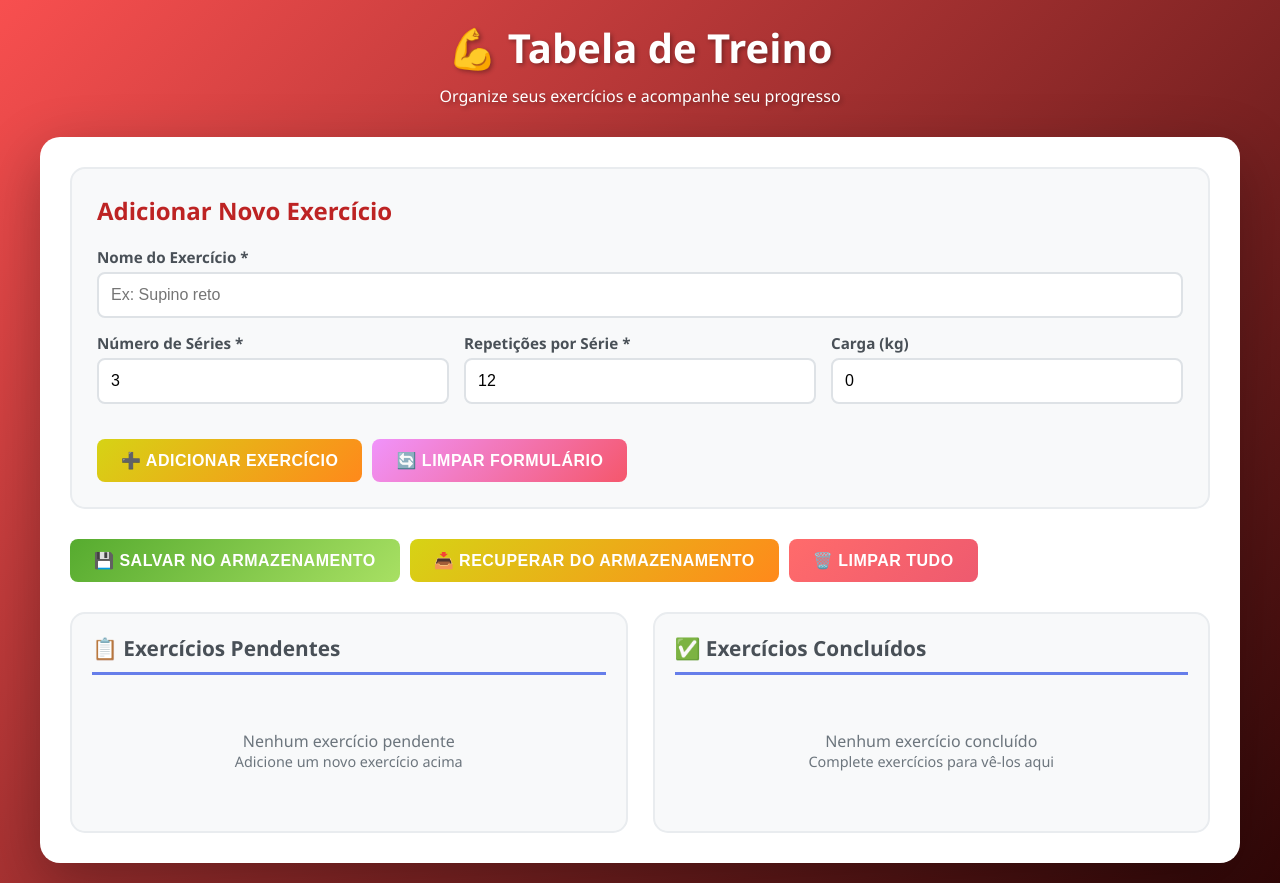
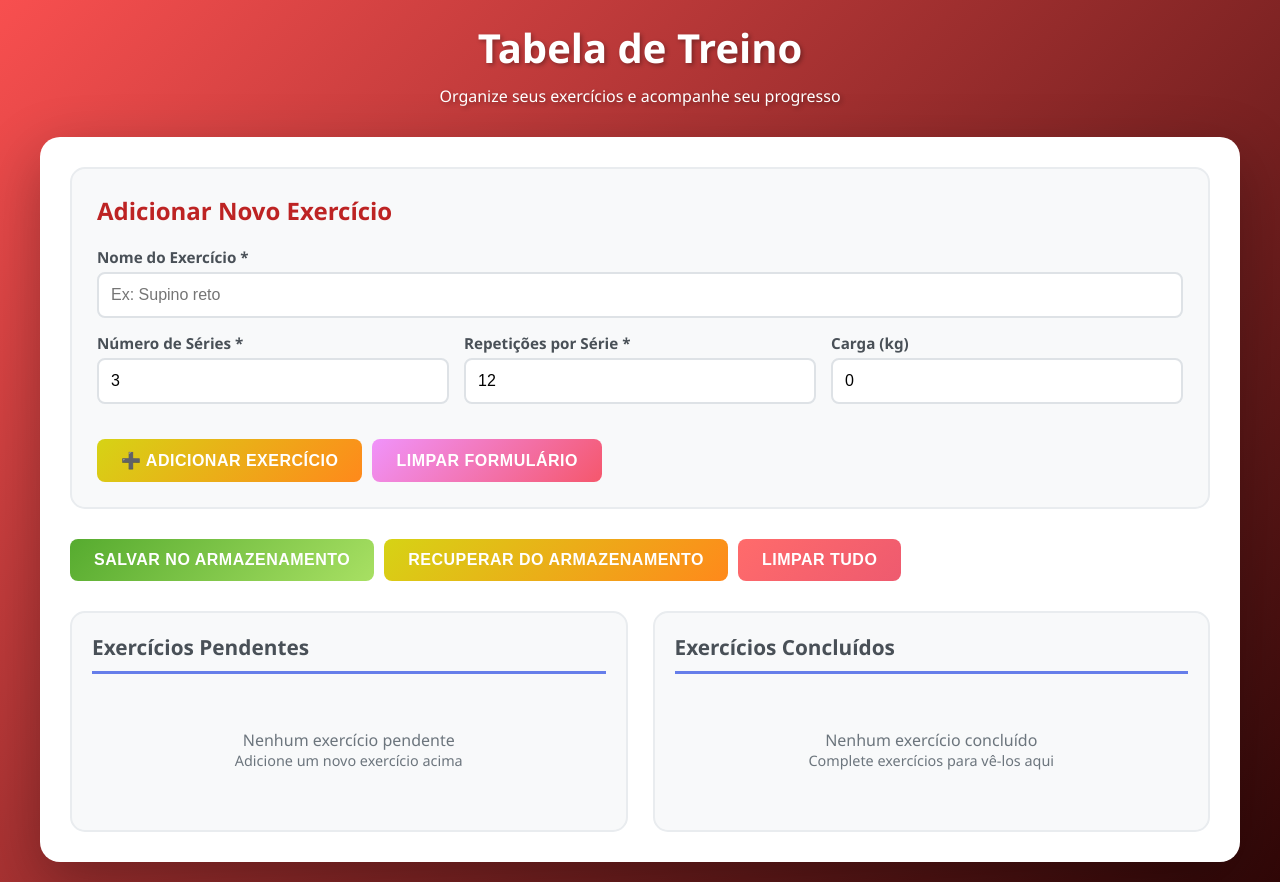
Before and after one commit to C3sarsauro/TrabalhoFront, a plain HTML site: page index.html in a window 1280 px wide. Drawn offline with Linux system fonts and the light colour scheme.

Commit message:
Update index.html

```diff
--- a/index.html
+++ b/index.html
@@ -8,7 +8,7 @@
 </head>
 <body>
     <header>
-        <h1>💪 Tabela de Treino</h1>
+        <h1>Tabela de Treino</h1>
         <p>Organize seus exercícios e acompanhe seu progresso</p>
     </header>
 
@@ -44,25 +44,25 @@
 
                 <div class="btn-group">
                     <button type="submit" class="btn-primary">➕ Adicionar Exercício</button>
-                    <button type="button" class="btn-warning" id="limparForm">🔄 Limpar Formulário</button>
+                    <button type="button" class="btn-warning" id="limparForm">Limpar Formulário</button>
                 </div>
             </form>
         </div>
 
         <div class="btn-group">
-            <button class="btn-success" id="gravar">💾 Salvar no Armazenamento</button>
-            <button class="btn-primary" id="recuperar">📥 Recuperar do Armazenamento</button>
-            <button class="btn-danger" id="limpar">🗑️ Limpar Tudo</button>
+            <button class="btn-success" id="gravar">Salvar no Armazenamento</button>
+            <button class="btn-primary" id="recuperar">Recuperar do Armazenamento</button>
+            <button class="btn-danger" id="limpar">Limpar Tudo</button>
         </div>
 
         <div class="lists-container">
             <div class="list-section">
-                <h3>📋 Exercícios Pendentes</h3>
+                <h3>Exercícios Pendentes</h3>
                 <div id="listaPendentes"></div>
             </div>
 
             <div class="list-section">
-                <h3>✅ Exercícios Concluídos</h3>
+                <h3>Exercícios Concluídos</h3>
                 <div id="listaConcluidos"></div>
             </div>
         </div>
@@ -352,7 +352,7 @@
 
         function concluirExercicio(id) {
             if (gerenciador.concluirExercicio(id)) {
-                mostrarFeedback('Exercício concluído! Parabéns! 💪');
+                mostrarFeedback('Exercício concluído! Parabéns!');
                 renderizarListas();
             }
         }
@@ -413,4 +413,5 @@
         renderizarListas();
     </script>
 </body>
+
 </html>
```
